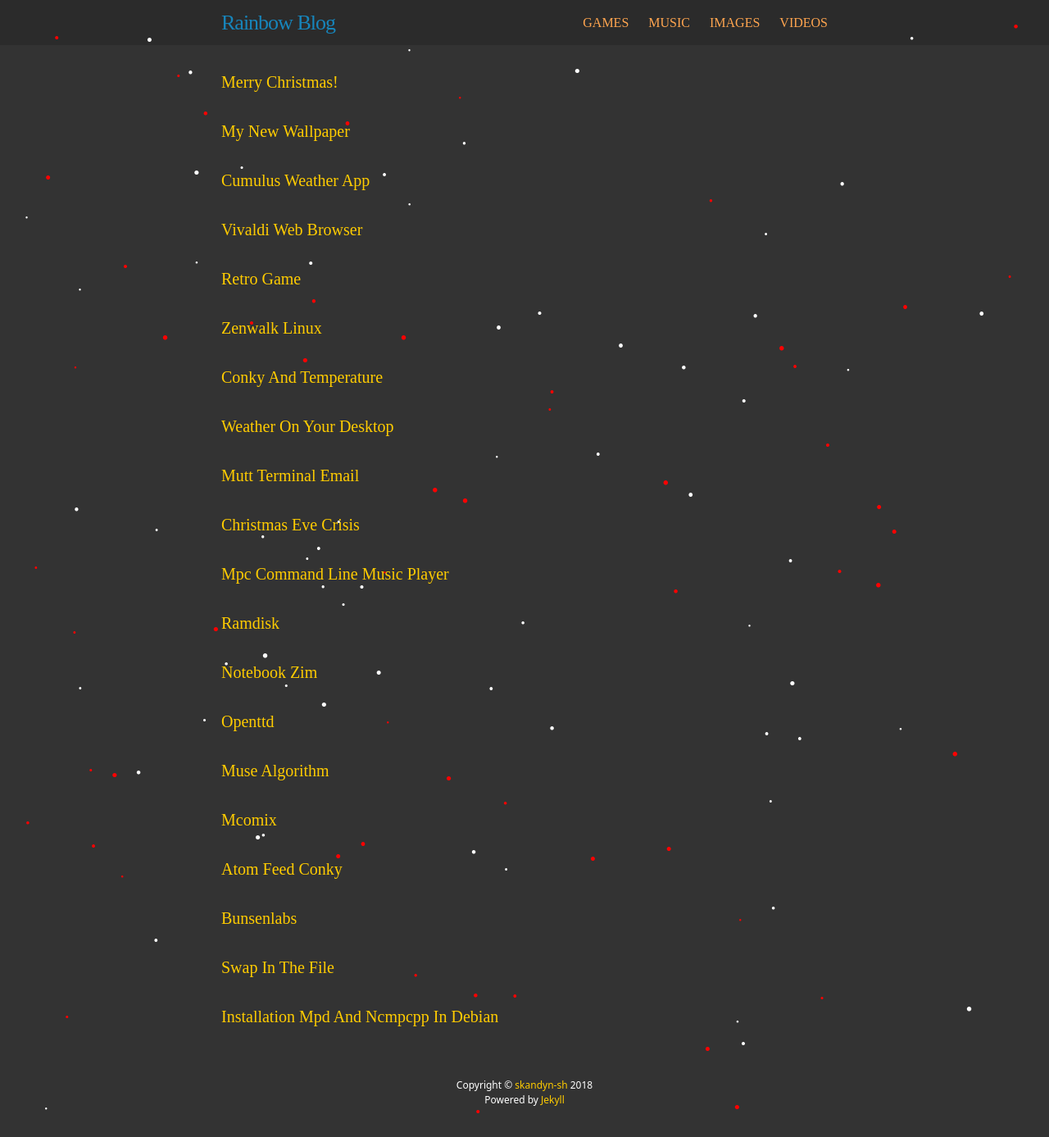
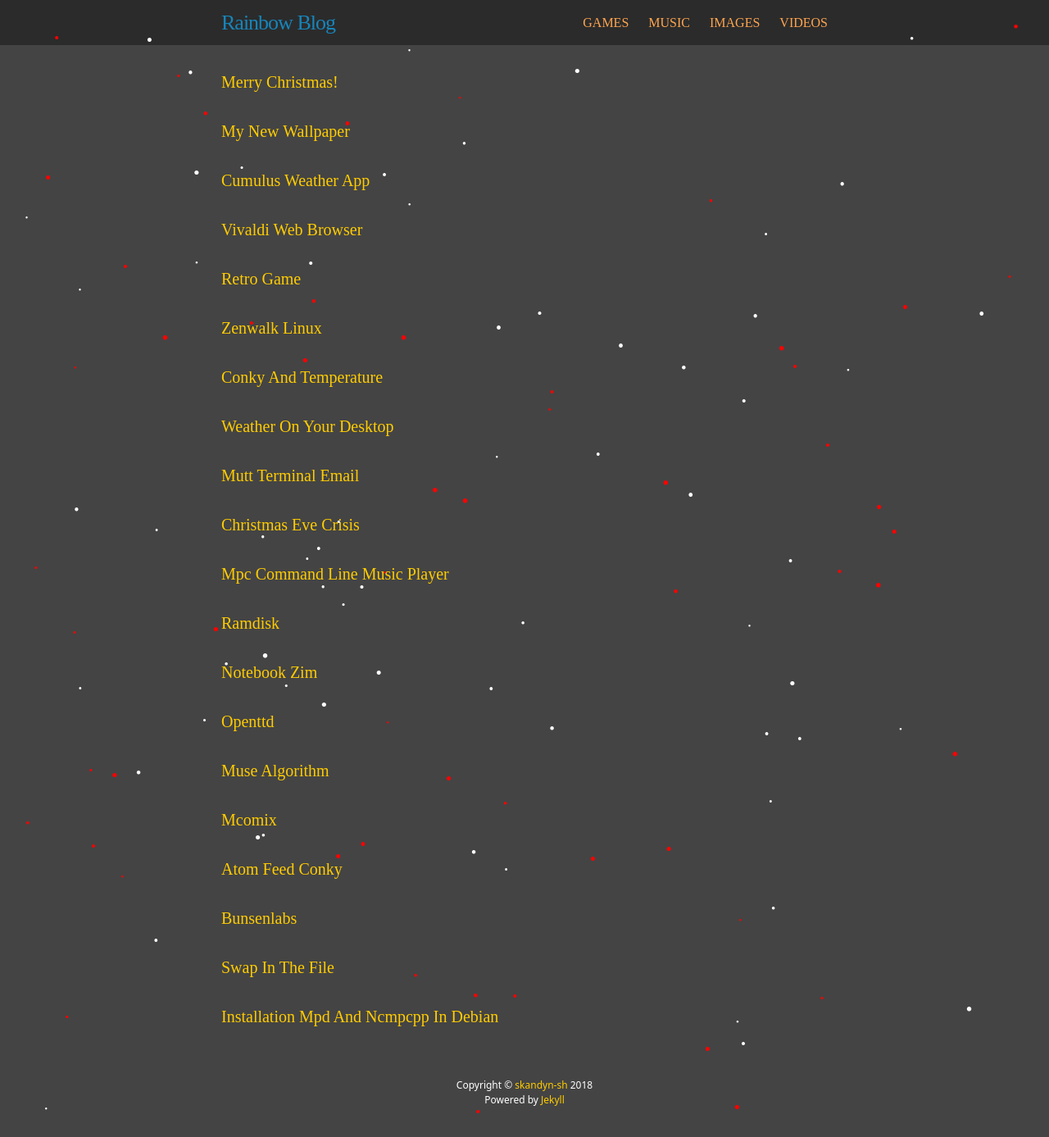
Before and after one commit to skandyn-sh/skandyn-sh.github.io, a Jekyll site: the page built from index.html, in a window 1280 px wide. Shown: the whole page at 82% size. Built offline with Jekyll 4.4.1, drawn with Linux system fonts in a browser that asks for light colours; nearby versions of some CDN libraries; library files that are not in the unit come from our copies; comment, search, counter and statistics services are not loaded.

Commit message:
Update main.scss

```diff
--- a/css/main.scss
+++ b/css/main.scss
@@ -17,7 +17,7 @@
 $text-color2:      #ffa54f;
 $text-color3:      #00ff00;
 $text-color4:      #00ffff;
-$background-color: #333333;
+$background-color: #444444;
 $brand-color:      #ffcc00;
 
 $grey-color:       #66c0ec;
```
